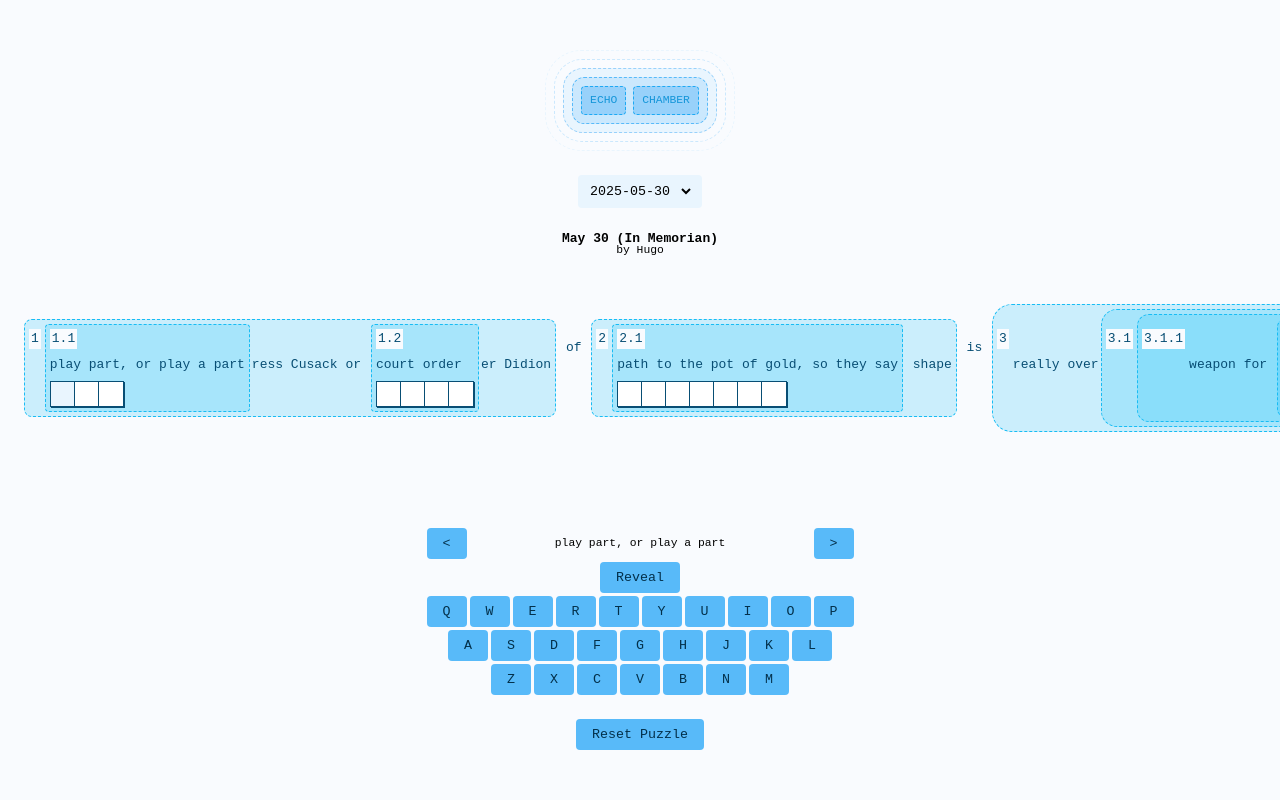
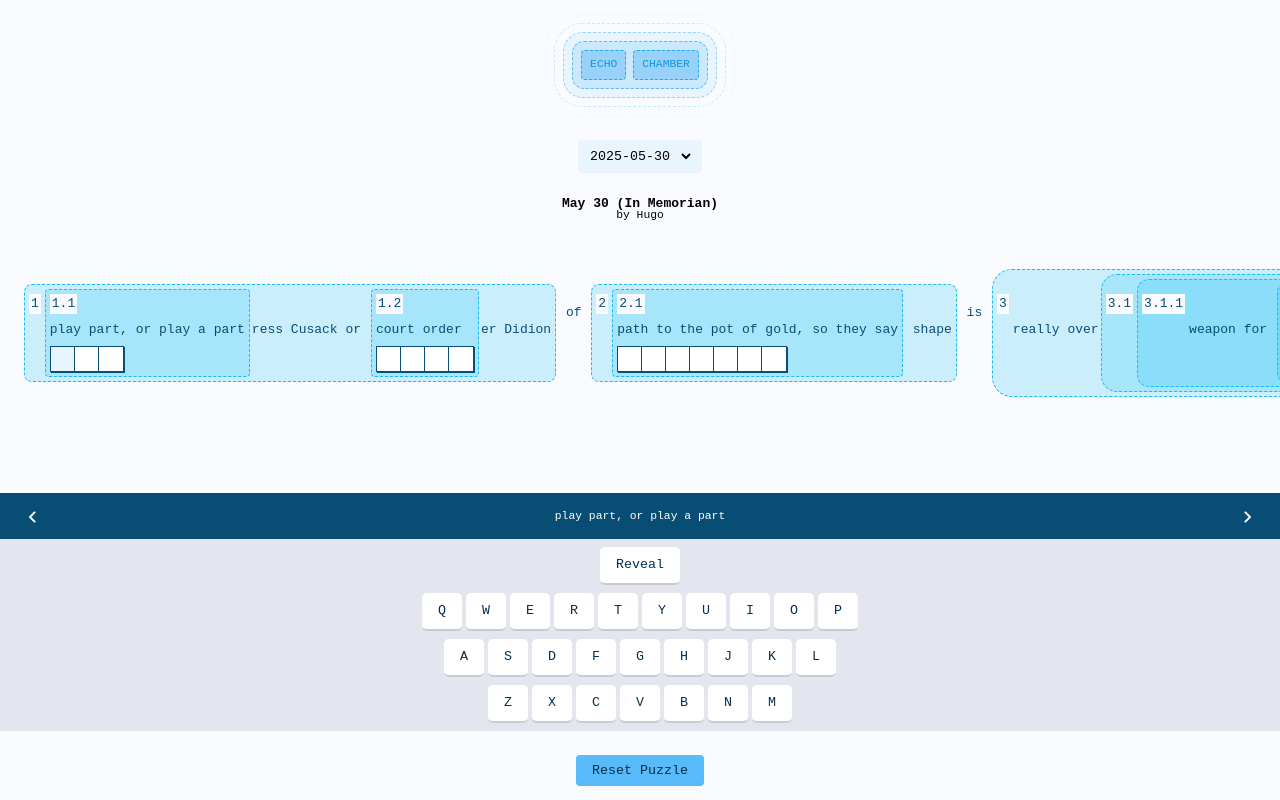
Before and after one commit to hugolynch/echo, a Svelte app: page / in a window 1280 px wide. Built offline with nearby package versions, Linux system fonts and the light colour scheme.

Commit message:
Style keyboard component

```diff
--- a/src/components/Keyboard.svelte
+++ b/src/components/Keyboard.svelte
@@ -11,7 +11,7 @@
 
 <div class="keyboard">
     <div class="row top">
-        <button class="tab" onclick={() => key('ShiftTab')}>&lt;</button>
+        <button class="tab" onclick={() => key('ShiftTab')}><img src="/previous.svg" alt="previous"></button>
         <div class="clue">
             {#if leaf(game.focused.clue)}
                 { render(game.focused.clue) }
@@ -19,7 +19,7 @@
                 &ndash;
             {/if}
         </div>
-        <button class="tab" onclick={() => key('Tab')}>&gt;</button>
+        <button class="tab" onclick={() => key('Tab')}><img src="/next.svg" alt="next"></button>
     </div>
     <div class="row">
         <button class="" onclick={() => key('reveal')}>Reveal</button>
@@ -39,10 +39,10 @@
     .keyboard {
         display: flex;
         flex-direction: column;
-        gap: 3px;
-        align-items: center;
-        width: fit-content;
-        margin: 0 auto;
+        width: 100%;
+        gap: 8px;
+        background-color: #E3E5EF;
+        padding-bottom: 8px;
     }
 
     .row {
@@ -51,10 +51,42 @@
         flex-direction: row;
         align-items: center;
         justify-content: center;
-        gap: 3px;
+        gap: 4px;
 
         & .clue {
             flex: 1;
+            line-height: 2rem;
+            padding: 0;
+        }
+
+        &.top {
+            background-color: #084E74;
+            gap: 4px;
+            padding: 4px 4px;
+
+            & button {
+                background-color: #084E74;
+                color: #FFFFFF;
+                border: none;
+                border-radius: 0;
+            }
         }
     }
+
+    button {
+        background-color: #FFFFFF;
+        border-bottom: 2px solid #C9CAD6;
+        height: 38px;
+        border-radius: 5px;
+
+        &:active {
+            background-color: #F2F3FB;
+        }
+    }
+
+    .clue {
+        background-color: #084E74;
+        color: white;
+        padding: 8px;
+    }
 </style>
```
Also changed, not shown: public/next.svg (added), public/previous.svg (added).
